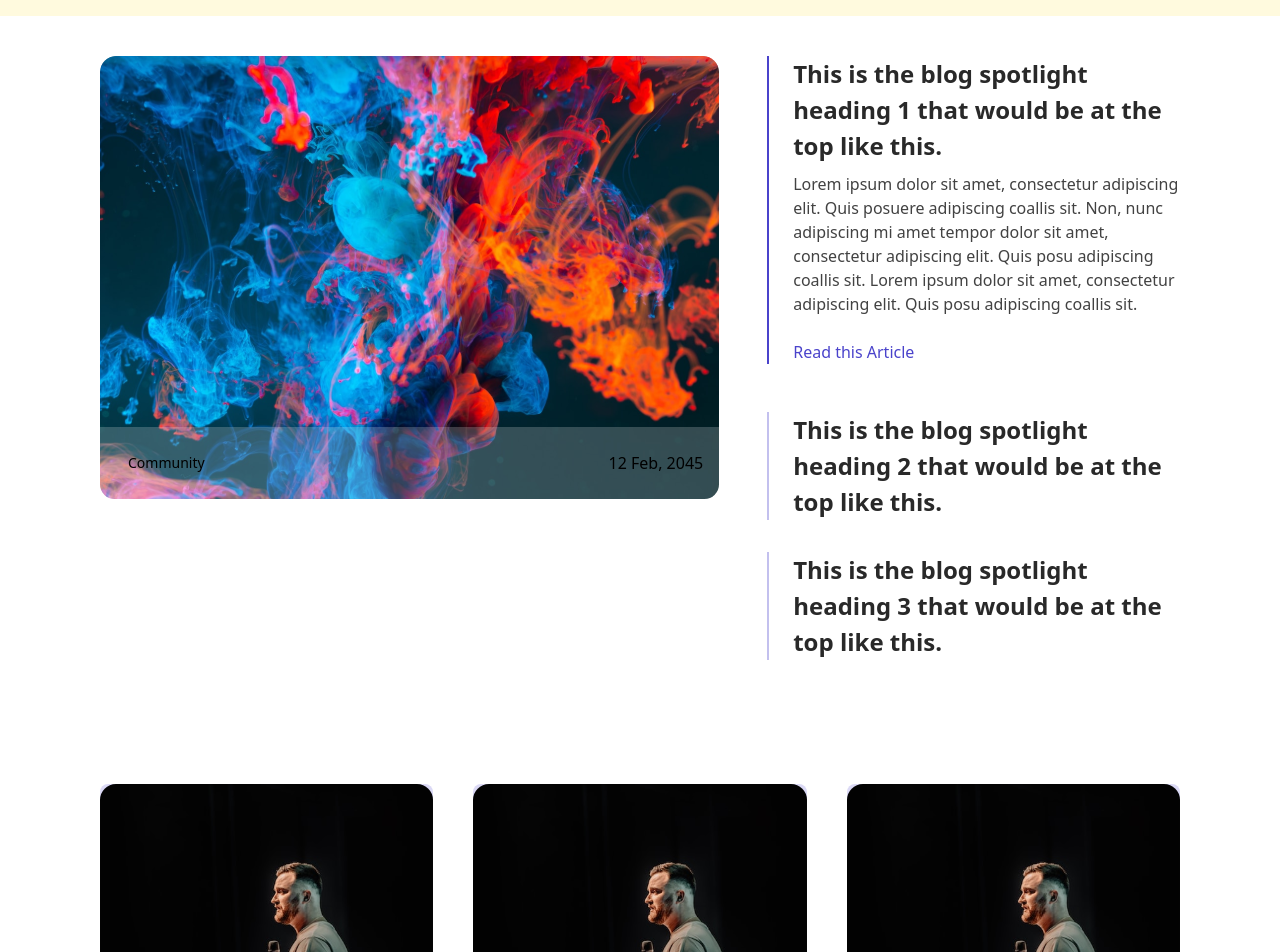
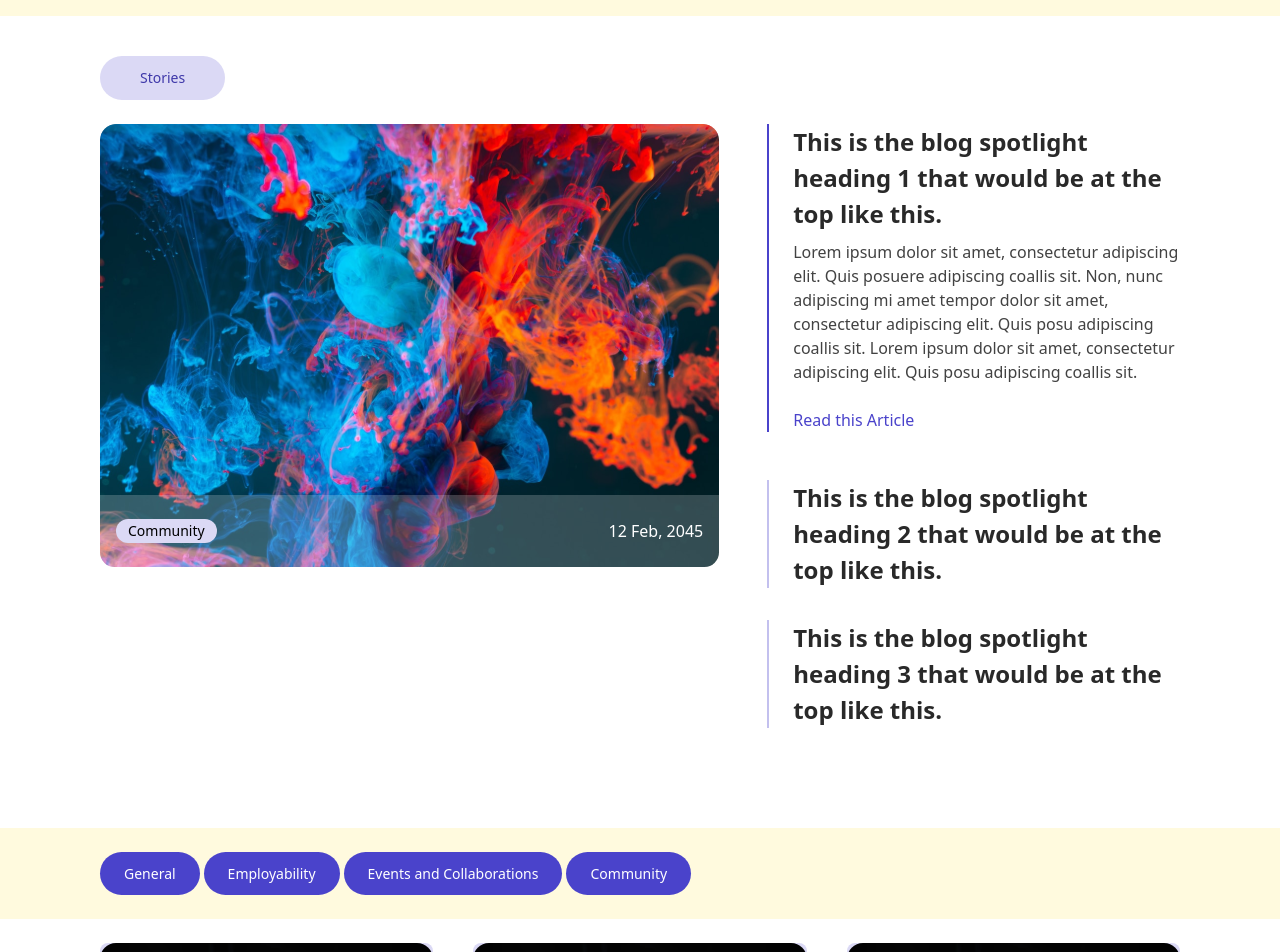
Before and after one commit to Noved-Africa/novedafrica, a Next.js app: page /blog in a window 1280 px wide. Shown: the part 720-1672 px from the top of the page. Built offline with nearby package versions, Linux system fonts and the light colour scheme.

Commit message:
Blog Page

```diff
--- a/src/app/blog/[id]/page.tsx
+++ b/src/app/blog/[id]/page.tsx
@@ -13,7 +13,7 @@ const BlogDetails = () => {
 
 
       <div className=' max-w-[920px] my-20 mx-auto '>
-        <p className=' rounded-full bg-[#DBD9F5] text-[#3E38A9] w-fit px-3 text-sm font-medium mb-6 '>Stories</p>
+        <p className=' rounded-full bg-[#DBD9F5] text-[#3E38A9] w-fit px-10 py-3 text-sm font-medium mb-6 '>Stories</p>
         <h1 className=' mb-0 text-5xl leading-[56px] font-semibold mb-8 '>Lorem ipsum dolor sit amet, consectetur adipiscing elit.</h1>
         <div className=' border-t border-b py-6 mb-12 flex justify-between '>
           <p>12 February, 2045</p>
--- a/src/app/blog/blogImage/index.tsx
+++ b/src/app/blog/blogImage/index.tsx
@@ -11,17 +11,16 @@ const isGrid = true
 const BlogImage: React.FC<blogImage> = ({image, category}) => {
   return (
     <div className=" relative " >
-
       <Image
-        className={` ${isGrid ? "rounded-t-2xl" :'rounded- 2xl' } lg:max-w-2xl w-full `}
+        className={` ${isGrid ? "rounded-t-2xl" :'rounded- 2xl' }  w-full `}
         src={image}
         alt='Blog Image'
       />
       <div className=' flex justify-between absolute bottom-0 rounded-b-md bg-white/20  py-6 px-4 left-0 right-0 '>
-        <p className=' px-3 leading-6 text-sm font-medium text-center rounded-full '>
+        <p className=' px-3 bg-[#DBD9F5] leading-6 text-sm font-medium text-center rounded-full '>
           {category}
         </p>
-        <p>12 Feb, 2045</p>
+        <p className=' text-white'>12 Feb, 2045</p>
       </div>
     </div>
   )
--- a/src/app/blog/page.tsx
+++ b/src/app/blog/page.tsx
@@ -35,8 +35,9 @@ const Blog = () => {
 			<div className=" bg-white ">
 				<SearchComponent text="Blog Spotlight: Explore our handpicked gems of inspiration." />
 			</div>
-
-			<div className=' bg-white lg:flex-row flex-col  flex lg:px-[100px] px-4 pb-[100px] pt-[40px] gap-12  '>
+			<div className=" bg-white px-4 pb-[100px] lg:px-[100px] pt-[40px] ">
+				<p className=' rounded-full bg-[#DBD9F5] text-[#3E38A9] w-fit px-10 py-3 text-sm font-medium mb-6 '>Stories</p>
+				<div className=' lg:flex-row flex-col  flex   gap-12  '>
 					<div className=' lg:w-3/5'>
 						<BlogImage image={blogImage} category={"Community"} />
 					</div>
@@ -69,18 +70,46 @@ const Blog = () => {
 						</div>
 					</div>
 				</div>
+			</div>
 
+			<div className=" ">
+
+				<div
+					className='flex flex-row flex-nowrap gap-1 overflow-auto scrollbar-hide px-4 lg:px-[100px] py-6 bg-[#FFFADE] '>
+					{[
+						"General",
+						"Employability",
+						"Events and Collaborations",
+						"Community",
+					].map((category) => (
+						<div
+							key={category}
+							className={`cursor-pointer rounded-full flex-nowrap inline-flex shrink-0 bg-[#4A43CB] text-white font-medium text-[14px] px-6 py-3 leading-[19px] `}
+						>
+							{/* ${activeCategory === category ? "font-bold bg-purple-600" : ""} */}
+							{/* onClick={() => setActiveCategory(category)} */}
+							{category}
+						</div>
+					))}
+				</div>
 				<div>
+					<div className=" grid lg:grid-cols-3 sm:grid-cols-2 grid-cols-1 lg:px-[100px] px-4 gap-10 py-6 bg-white  ">
 
-
-				<div className=" grid lg:grid-cols-3 sm:grid-cols-2 grid-cols-1 lg:px-[100px] px-4 gap-10 py-6 bg-white  ">
 						<BlogCard />
 						<BlogCard />
 						<BlogCard />
 						<BlogCard />
 						<BlogCard />
 						<BlogCard />
+
+
 					</div>
+
+					<div className=" flex justify-center">
+						PAGINATION
+					</div>
+				</div>
+
 			</div>
 		</div>
 	);
--- a/src/app/layout.tsx
+++ b/src/app/layout.tsx
@@ -16,7 +16,7 @@ export default function RootLayout({
 }) {
 	return (
 		<html lang='en'>
-			<body className={`inter.className max-w-[1440px] mx-auto relative  `}>
+			<body className={`inter.className max-w-[1540px] mx-auto relative  `}>
 				<Header />
 				{children}
 				<Footer />
```
Lines whose indentation alone changed are shown as unchanged.
